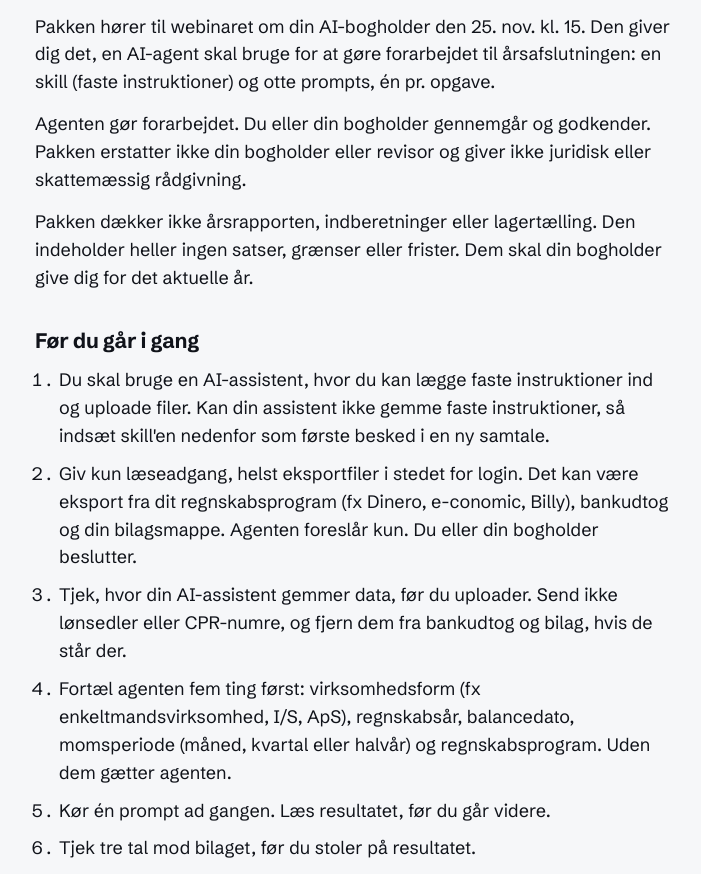
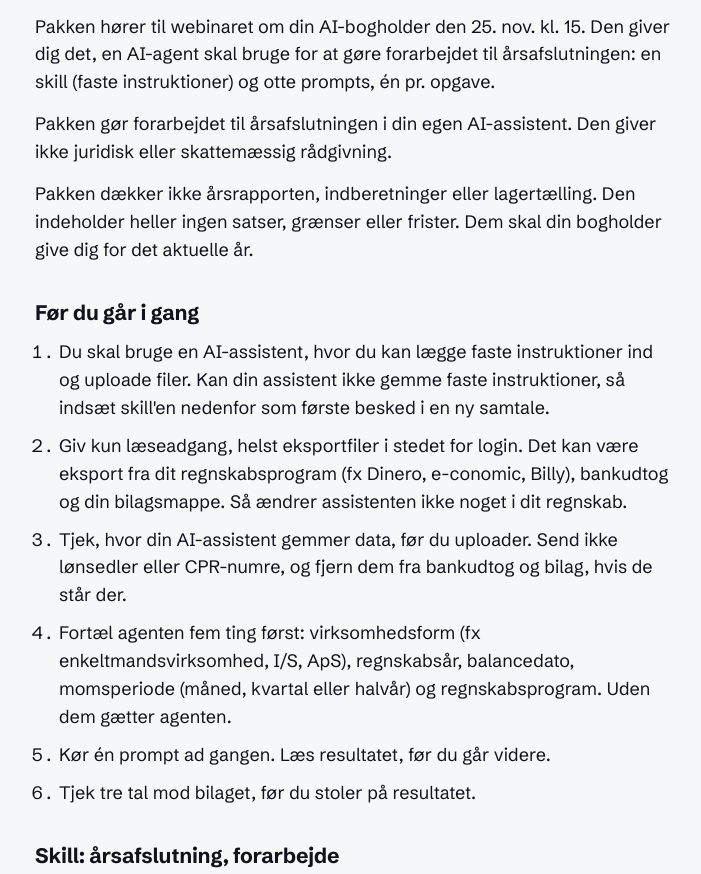
Before and after one commit to vaerksted-ai/talks, a plain HTML site: page talks/2026-11-webinar-arsafslutning/index.html in a window 1280 px wide. Shown: the part 1299-2173 px from the top of the page, without its empty margins (225-926 px from the left). Drawn offline with Linux system fonts and the light colour scheme.

Commit message:
Talks page: reword starter kit lines (Editor-passed wording) (#10)
Co-authored-by: Design Studio <design-studio@maskin.io>
Co-authored-by: Claude Sonnet 5.5 <noreply@anthropic.com>

```diff
--- a/talks/2026-11-webinar-arsafslutning/index.html
+++ b/talks/2026-11-webinar-arsafslutning/index.html
@@ -82,9 +82,9 @@ section.part>p{margin-bottom:14px;max-width:640px}
 <section class="part" id="startpakke">
   <h2>Startpakke: AI-agent til årsafslutningen</h2>
   <p>Pakken hører til webinaret om din AI-bogholder den 25. nov. kl. 15. Den giver dig det, en AI-agent skal bruge for at gøre forarbejdet til årsafslutningen: en skill (faste instruktioner) og otte prompts, én pr. opgave.</p>
-<p>Agenten gør forarbejdet. Du eller din bogholder gennemgår og godkender. Pakken erstatter ikke din bogholder eller revisor og giver ikke juridisk eller skattemæssig rådgivning.</p>
+<p>Pakken gør forarbejdet til årsafslutningen i din egen AI-assistent. Den giver ikke juridisk eller skattemæssig rådgivning.</p>
 <p>Pakken dækker ikke årsrapporten, indberetninger eller lagertælling. Den indeholder heller ingen satser, grænser eller frister. Dem skal din bogholder give dig for det aktuelle år.</p><section class="blk" id="foer"><h3>Før du går i gang</h3><ol><li>Du skal bruge en AI-assistent, hvor du kan lægge faste instruktioner ind og uploade filer. Kan din assistent ikke gemme faste instruktioner, så indsæt skill'en nedenfor som første besked i en ny samtale.</li>
-<li>Giv kun læseadgang, helst eksportfiler i stedet for login. Det kan være eksport fra dit regnskabsprogram (fx Dinero, e-conomic, Billy), bankudtog og din bilagsmappe. Agenten foreslår kun. Du eller din bogholder beslutter.</li>
+<li>Giv kun læseadgang, helst eksportfiler i stedet for login. Det kan være eksport fra dit regnskabsprogram (fx Dinero, e-conomic, Billy), bankudtog og din bilagsmappe. Så ændrer assistenten ikke noget i dit regnskab.</li>
 <li>Tjek, hvor din AI-assistent gemmer data, før du uploader. Send ikke lønsedler eller CPR-numre, og fjern dem fra bankudtog og bilag, hvis de står der.</li>
 <li>Fortæl agenten fem ting først: virksomhedsform (fx enkeltmandsvirksomhed, I/S, ApS), regnskabsår, balancedato, momsperiode (måned, kvartal eller halvår) og regnskabsprogram. Uden dem gætter agenten.</li>
 <li>Kør én prompt ad gangen. Læs resultatet, før du går videre.</li>
@@ -107,7 +107,7 @@ Instruktioner til agenten:
   <p class="note"><a href="startpakke.md" download>Hent startpakken som tekstfil</a></p>
 </section>
 
-<p class="rule">Agenten erstatter ikke din bogholder eller revisor og giver ikke skatte- eller juridisk rådgivning.</p>
+<p class="rule">Pakken giver ikke skatte- eller juridisk rådgivning.</p>
 </main>
 <script>
 document.querySelectorAll('.cp').forEach(function(b){
```
